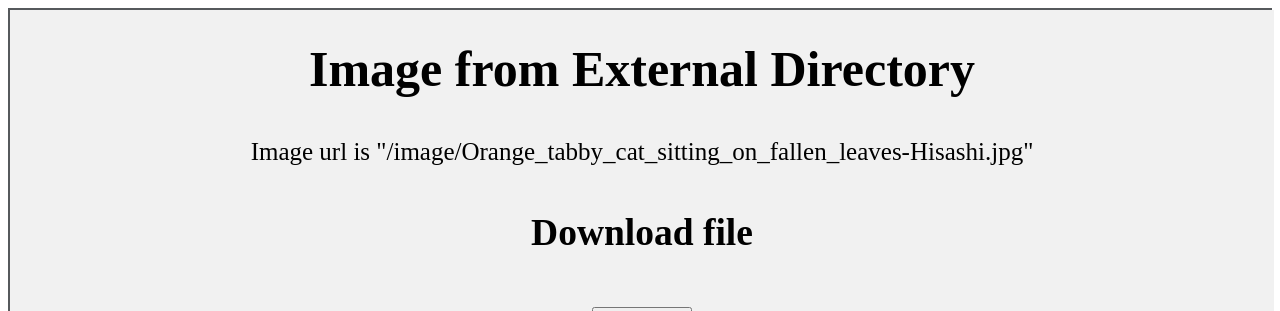
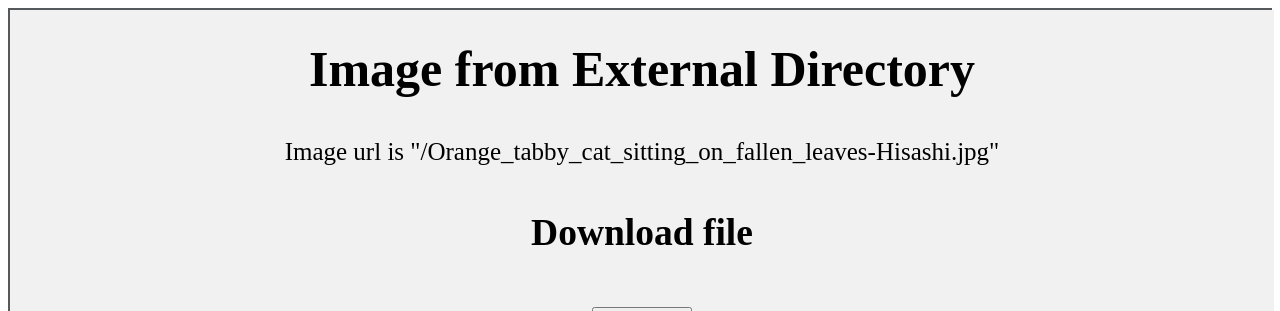
Before and after one commit to davidreneuw/web-map, a Flask app: page / in a window 1280 px wide. Shown: the top 311 px of the page. Run offline with Flask 3, Linux system fonts and the light colour scheme.

Commit message:
Change name

```diff
--- a/app.py
+++ b/app.py
@@ -14,8 +14,8 @@ def index():
     image_filename = "Orange_tabby_cat_sitting_on_fallen_leaves-Hisashi.jpg"
     return render_template("index.html", image_filename=image_filename)
 
-@app.route("/image/<filename>")
-def serve_image(filename):
+@app.route("/<filename>")
+def serve_file(filename):
     if DEPLOY:
         proxy_url = "/app/WEB"
         full_url = f"{proxy_url}/{filename}"
--- a/templates/index.html
+++ b/templates/index.html
@@ -43,7 +43,7 @@
     <div class="flex-container">
         <div id="title">
             <h1>Image from External Directory</h1>
-            <p>Image url is "{{url_for('serve_image', filename=image_filename)}}"</p>
+            <p>Image url is "{{url_for('serve_file', filename=image_filename)}}"</p>
             <h2>Download file</h2>
                 <a href="{{ url_for('download_file_from_blob', filename=image_filename) }}" download>
                 <button>Download File</button>
@@ -51,7 +51,7 @@
         </div>
 
         <div id="view-image">
-            <img src="{{url_for('serve_image', filename=image_filename)}}" >
+            <img src="{{url_for('serve_file', filename=image_filename)}}" >
 
         </div>
 
```
